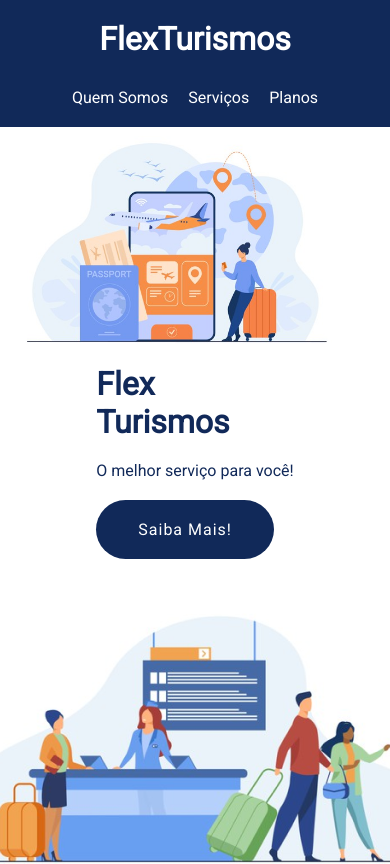
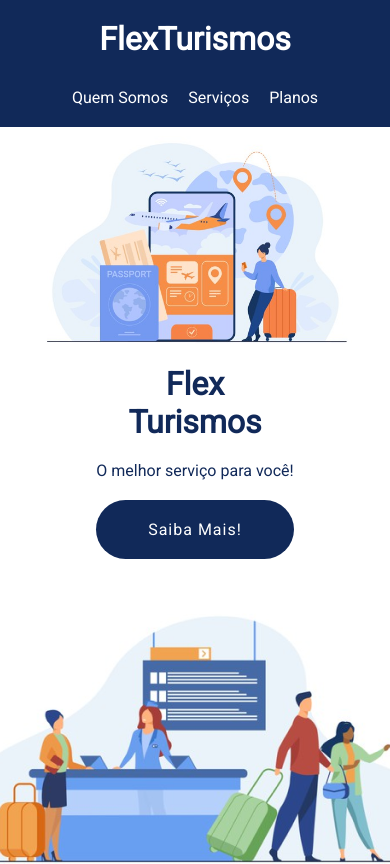
Before and after one commit to carlos-kennedy/projetos, a plain HTML site: page flexturismo/index.html in a window 390 px wide. Shown: the top 864 px of the page. Drawn offline with Linux system fonts and the light colour scheme.

Commit message:
Update no responsivo

```diff
--- a/flexturismo/css/responsivo.css
+++ b/flexturismo/css/responsivo.css
@@ -14,6 +14,8 @@
         display: flex;
         align-items: center;
         flex-direction: column-reverse;
+
+        text-align: center;
     }
 
     .apresentacao img {
@@ -22,10 +24,11 @@
 
     .apresentacao .btn {
         padding: 20px;
-        width: 90%;
+        margin: 0 auto;
+        width: 100%;
     }
 
-    #quem-somos{
+    #quem-somos {
         display: flex;
         align-items: center;
         flex-direction: column;
```
Also changed, not shown: flexturismo/index.html (+1 -1 lines).
